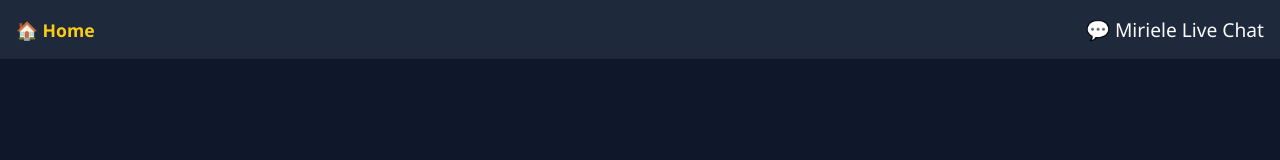
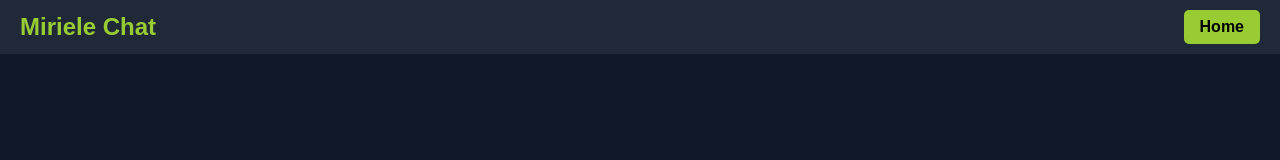
Before and after one commit to akaeaves/tensmine, a plain HTML site: page chatbox.html in a window 1280 px wide. Drawn offline with Linux system fonts and the light colour scheme.

Commit message:
Update chatbox.html

```diff
--- a/chatbox.html
+++ b/chatbox.html
@@ -2,83 +2,83 @@
 <html lang="en">
 <head>
   <meta charset="UTF-8" />
-  <meta name="viewport" content="width=device-width, initial-scale=1.0" />
-  <title>Miriele Chatroom</title>
+  <meta name="viewport" content="width=device-width, initial-scale=1.0"/>
+  <title>Miriele Chat Box</title>
   <style>
     body {
       margin: 0;
-      background-color: #0f172a;
-      color: #f9fafb;
-      font-family: 'Segoe UI', Tahoma, Geneva, Verdana, sans-serif;
+      font-family: Arial, sans-serif;
+      background-color: #111827;
+      color: #fff;
+    }
+
+    header {
+      background-color: #1f2937;
+      padding: 10px 20px;
       display: flex;
-      flex-direction: column;
-      min-height: 100vh;
+      justify-content: space-between;
+      align-items: center;
     }
-    header {
-      background: #1e293b;
-      padding: 1rem;
-      display: flex;
-      align-items: center;
-      justify-content: space-between;
+
+    header h1 {
+      margin: 0;
+      font-size: 1.5rem;
+      color: #99CC33;
     }
-    header a {
-      color: #facc15;
+
+    .nav-button {
+      background-color: #99CC33;
+      color: #000;
+      padding: 8px 16px;
+      border: none;
+      border-radius: 5px;
+      font-weight: bold;
+      cursor: pointer;
       text-decoration: none;
-      font-weight: bold;
-      font-size: 1.1rem;
     }
-    header span {
-      font-size: 1.2rem;
-    }
+
     .chat-container {
-      flex: 1;
       display: flex;
       justify-content: center;
-      align-items: center;
-      padding: 1rem;
+      padding: 20px;
     }
-    .chat-box {
-      width: 100%;
-      max-width: 1000px;
-      height: 600px;
+
+    #chat-script {
+      border: none;
     }
   </style>
 </head>
 <body>
   <header>
-    <a href="index.html">🏠 Home</a>
-    <span>💬 Miriele Live Chat</span>
+    <h1>Miriele Chat</h1>
+    <a href="index.html" class="nav-button">Home</a>
   </header>
 
   <div class="chat-container">
-    <div class="chat-box">
-      <!-- Chatango Embed Script -->
-      <script
-        id="cid0020000412837999596"
+    <script id="cid0020000412837999596"
             data-cfasync="false"
             async
             src="//st.chatango.com/js/gz/emb.js"
-        style="width: 100%; height: 100%;">
+            style="width: 800px;height: 560px;">
       {
-          "handle":"mirielechat",
-          "arch":"js",
-          "styles":{
-            "a":"99CC33",
-            "b":100,
-            "c":"000000",
-            "d":"000000",
-            "k":"99CC33",
-            "l":"99CC33",
-            "m":"99CC33",
-            "p":"10",
-            "q":"99CC33",
-            "r":100,
-            "cnrs":"0.35",
-            "fwtickm":1
+        "handle": "mirielechat",
+        "arch": "js",
+        "styles": {
+          "a": "99CC33",
+          "b": 100,
+          "c": "000000",
+          "d": "000000",
+          "k": "99CC33",
+          "l": "99CC33",
+          "m": "99CC33",
+          "p": 10,
+          "q": "99CC33",
+          "r": 100,
+          "cnrs": "0.35",
+          "fwtickm": 1
         }
       }
     </script>
   </div>
-  </div>
 </body>
 </html>
```
Lines whose indentation alone changed are shown as unchanged.
